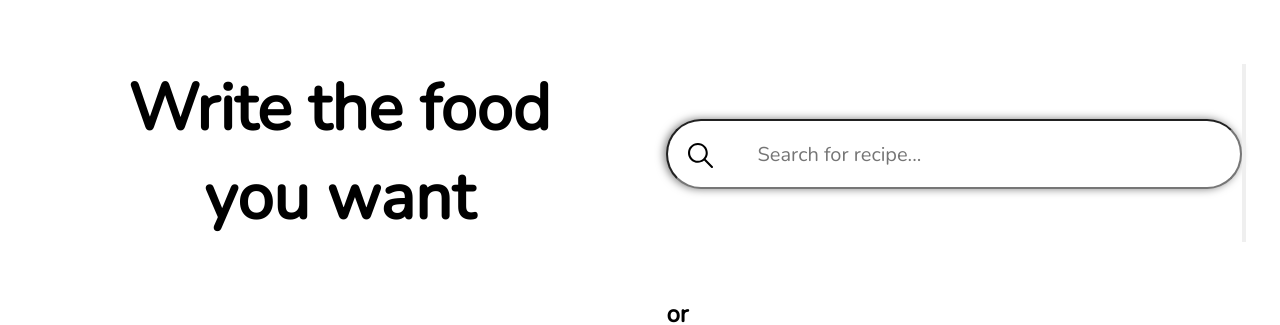
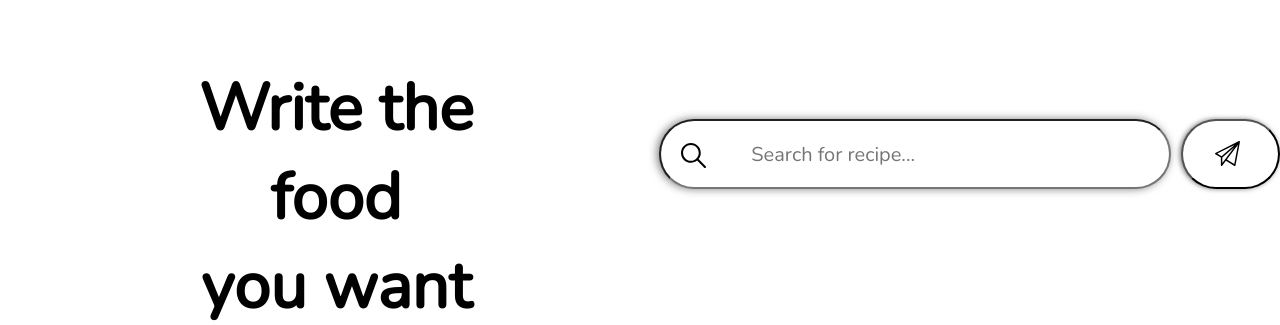
Before and after one commit to mertpire/calor-Shower, a React (Create React App) app: page / in a window 1280 px wide. Shown: the top 325 px of the page. Built offline with nearby package versions, Linux system fonts and the light colour scheme; no server answers.

Commit message:
Update app.css

```diff
--- a/src/assets/app.css
+++ b/src/assets/app.css
@@ -5,7 +5,7 @@
   background-repeat: no-repeat;
   box-shadow: -0.1em 0 0.4em rgb(0, 0, 0, 0.5);
 
-  width: 50%;
+  width: 45%;
   height: 70px;
   border-radius: 40px;
 
@@ -24,7 +24,8 @@
 #food,
 #calories,
 #img,
-#btn {
+#btn,
+#btn-2 {
   background-position: 12px 10px;
   background-repeat: no-repeat;
   background-size: 25px;
@@ -68,6 +69,18 @@
   height: 45px;
   margin-left: 10px;
 }
+#btn-2 {
+  background-image: url("./icons/add.svg");
+  background-color: #fff;
+  background-position: 32px 20px;
+  border-radius: 40px;
+  vertical-align: middle;
+  width: 100px;
+  height: 70px;
+  margin-left: 10px;
+  margin-top: 4.8%;
+}
+
 .second-form {
   position: absolute;
   left: 12%;
```
